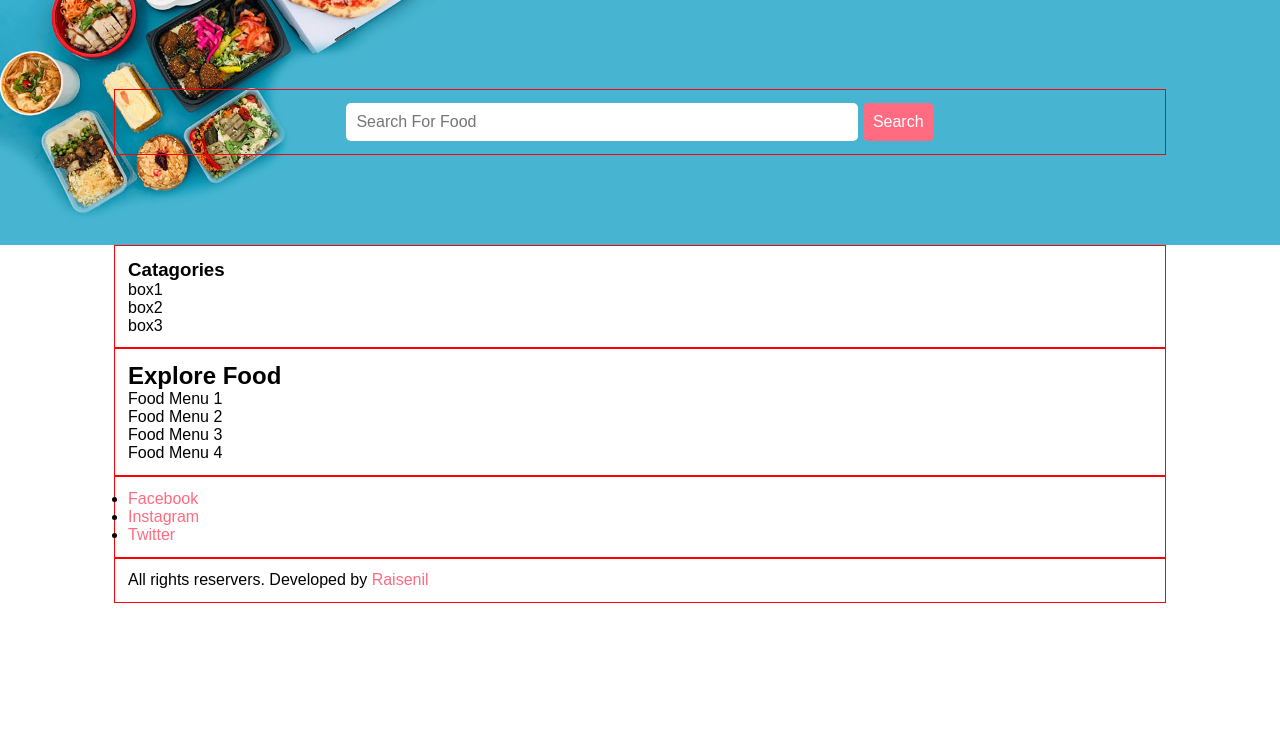
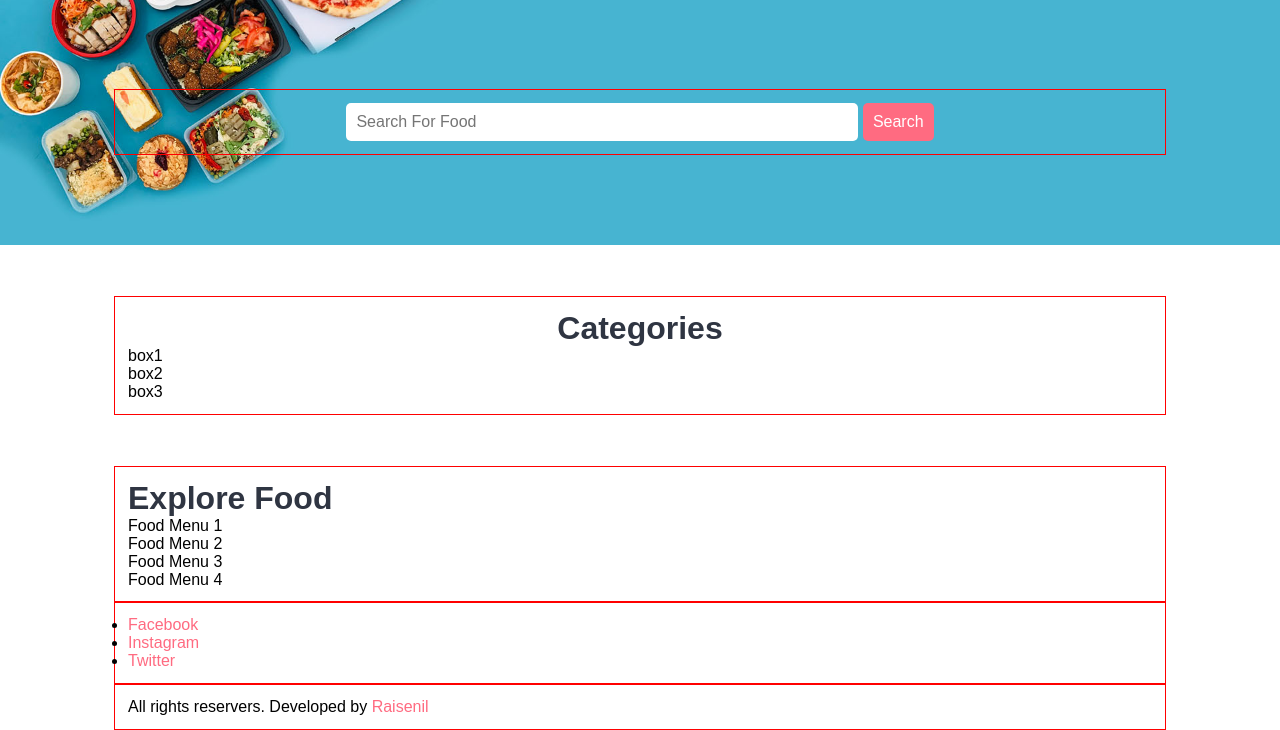
Before and after one commit to Raisenil/Food_Ordering_Website, a PHP site: page / in a window 1280 px wide. Shown: the part 88-818 px from the top of the page. Before the commit the page ends 691 px from the top, so only its background shows below. Run offline with PHP 8.4, Linux system fonts and the light colour scheme.

Commit message:
Auto commit

```diff
--- a/css/style.css
+++ b/css/style.css
@@ -55,6 +55,11 @@ a:hover{
     background-color: #ff4757;
 }
 
+h2{
+    color: #2f3542;
+    font-size: 2rem;
+}
+
 /* css for navbar */
 
 /* css for logo */
@@ -95,3 +100,12 @@ a:hover{
     border: none;
     border-radius: 5px;
 }
+
+/* css for categories */
+.categories{
+    padding: 4% 0;
+}
+
+.box-3{
+
+}
--- a/index.html
+++ b/index.html
@@ -59,7 +59,7 @@
     <!-- Categories Start -->
     <section class="categories">
         <div class="container">
-            <h3>Catagories</h3>
+            <h2 class="text-center">Categories</h2>
 
             <div class="box-3">
                 box1
```
